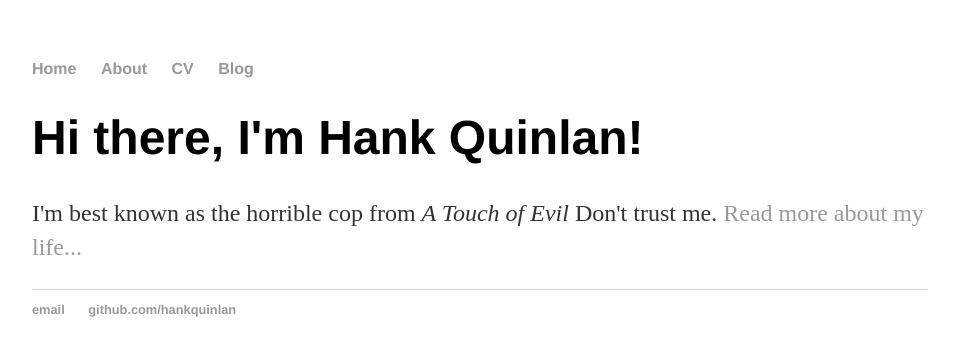
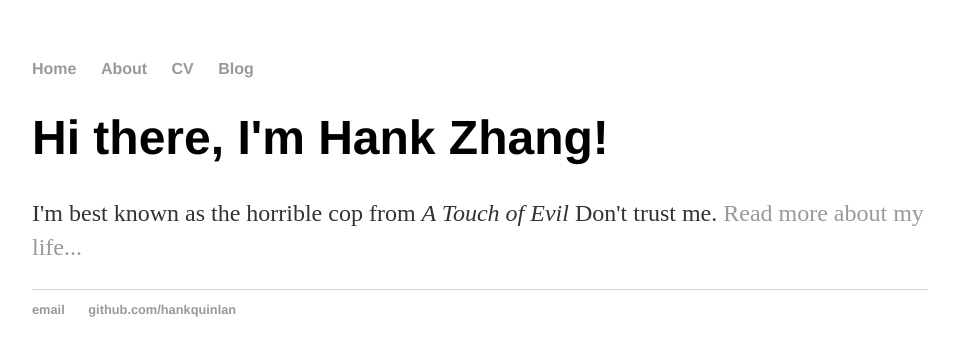
Before and after one commit to zhangxz1016/zhangxz.github.io, a Jekyll site: the page built from index.html, in a window 1280 px wide. Shown: the top 356 px of the page, without its empty margins (160-1115 px from the left). Built offline with Jekyll 4.4.1, drawn with Linux system fonts in a browser that asks for light colours.

Commit message:
Update index.html

```diff
--- a/index.html
+++ b/index.html
@@ -1,8 +1,8 @@
 ---
 layout: default
-title: Hank Quinlan, Horrible Cop
+title: Hank Zhang, Horrible Cop
 ---
 <div class="blurb">
-	<h1>Hi there, I'm Hank Quinlan!</h1>
+	<h1>Hi there, I'm Hank Zhang!</h1>
 	<p>I'm best known as the horrible cop from <em>A Touch of Evil</em> Don't trust me. <a href="/about">Read more about my life...</a></p>
 </div><!-- /.blurb -->
```
